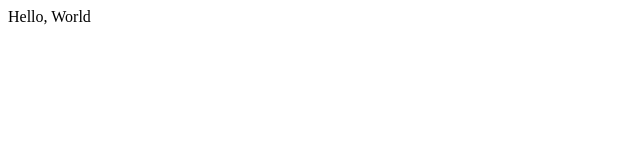
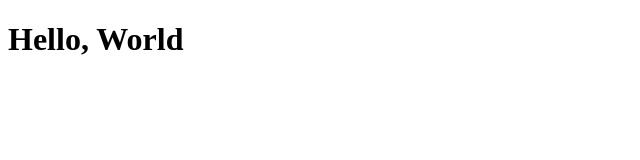
Before and after one commit to attilaolah/goldberg, a website: page src/index.html in a window 1280 px wide. Shown: the whole page, without its empty margins (0-640 px from the left). Drawn offline with Linux system fonts and the light colour scheme.

```diff
--- a/src/index.html
+++ b/src/index.html
@@ -5,6 +5,6 @@
     <title>Hello</title>
   </head>
   <body>
-    Hello, World
+    <h1>Hello, World</h1>
   </body>
 </html>
```
Also changed, not shown: package.json (+7 -1 lines), 2 other files.
